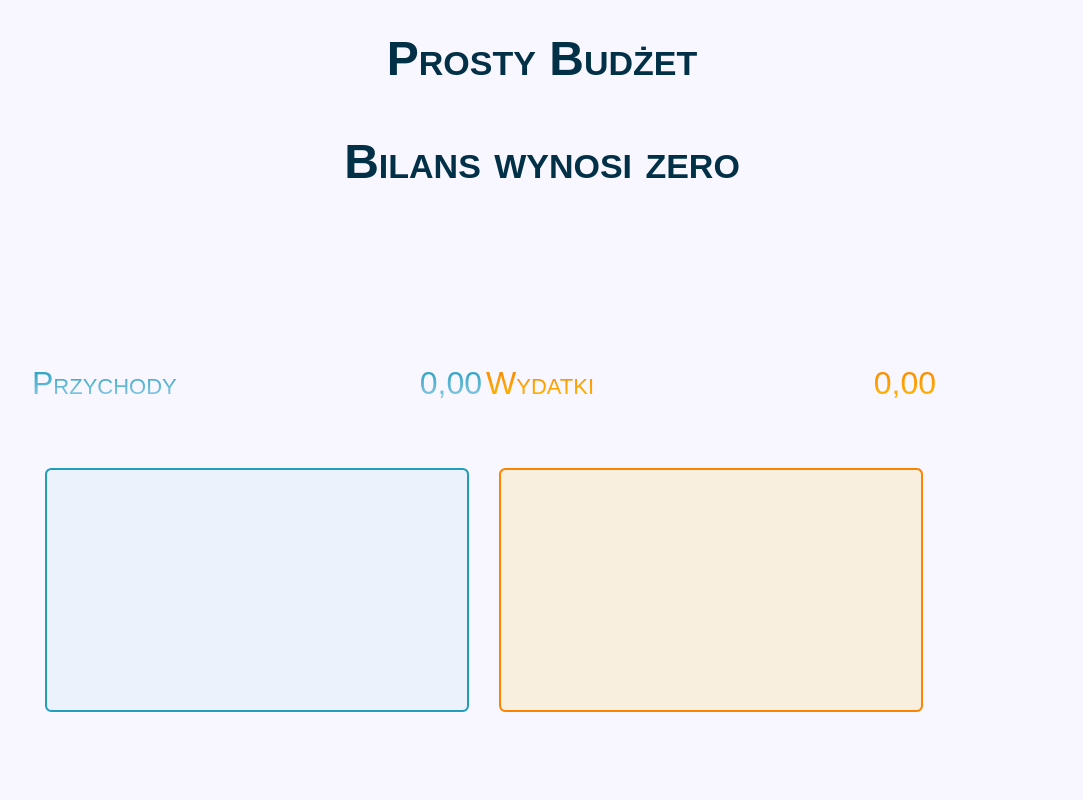
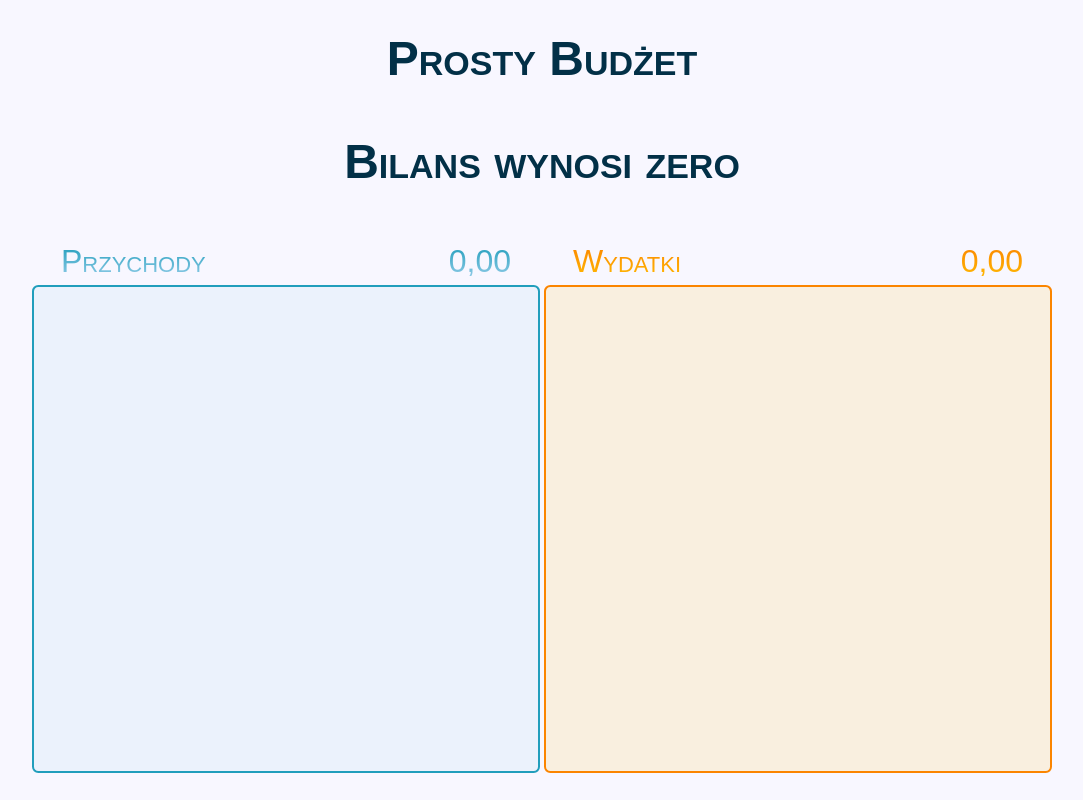
Before and after one commit to Delicadency/ProjectReact---Simple-Budget-App, a React (Create React App) app: page / in a window 1280 px wide. Shown: the whole page, without its empty margins (98-1181 px from the left). Built offline with nearby package versions, Linux system fonts and the light colour scheme; a web font is replaced by a local one.

Commit message:
fix: fixed widths and highs for low resolutions

```diff
--- a/src/components/FormSection/FormSection.css
+++ b/src/components/FormSection/FormSection.css
@@ -12,6 +12,10 @@
   border: 0.15625vh solid var(--expense-primary);
 }
 @media (min-width: 1024px) {
+  .container {
+    width: 504px;
+    height: 484px;
+  }
   .income__container {
     border: 2px solid var(--income-primary);
   }
```
